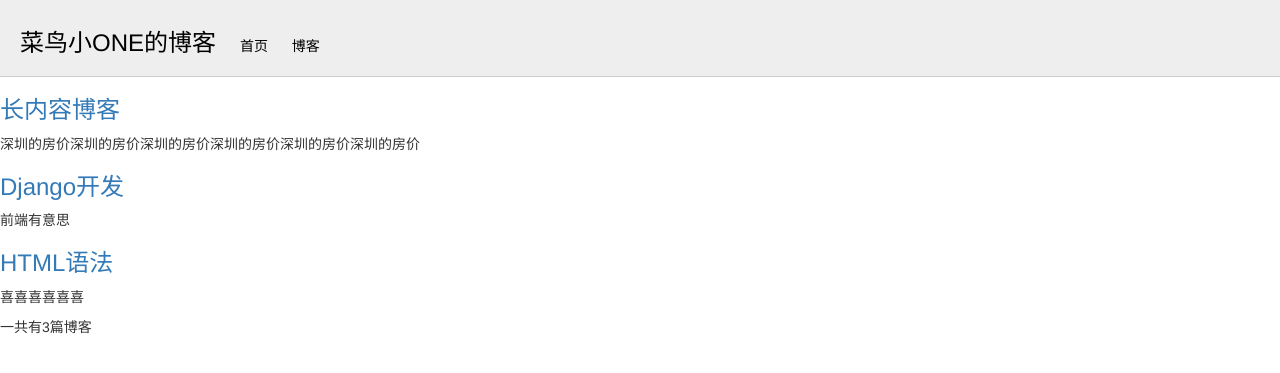
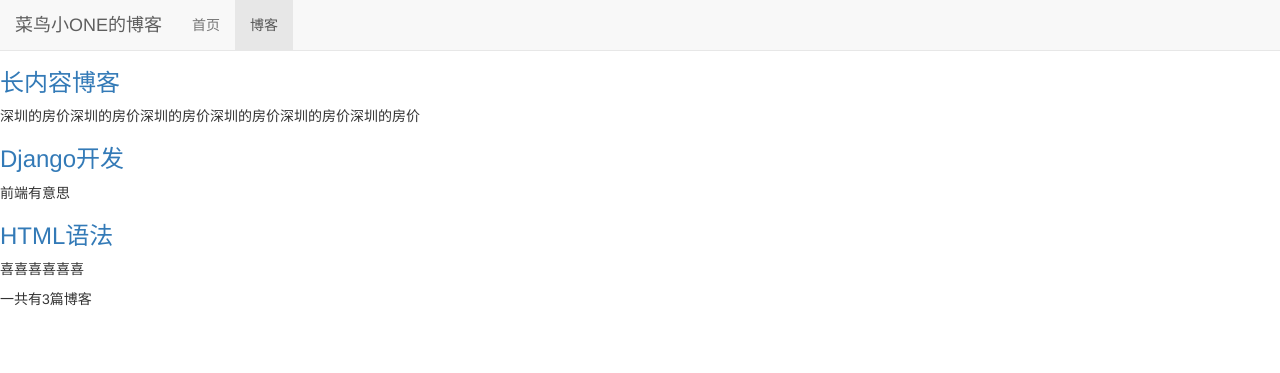
Before and after one commit to Little-Wan/Django_blog, a Django app: page /blog/ in a window 1280 px wide. Shown: the top 373 px of the page. Run offline with Django 3.2, Linux system fonts and the light colour scheme; data comes from the database, SQL or seed files in the repository; some libraries are stand-ins or nearby versions.

Commit message:
CSS框架协助前端布局

```diff
--- a/mysite/static/css/base.css
+++ b/mysite/static/css/base.css
@@ -2,19 +2,7 @@
     margin: 0px;
     padding: 0px;
 }
-div.nav {
-    background: #eee;
-    border-bottom: 1px solid #ccc;
-    padding: 5px 10px;
+/*去除导航条在顶部对标题的影响*/
+body {
+    margin-top: 70px!important;
 }
-/*去除导航栏字的下划线*/
-div.nav a{
-    text-decoration: none;
-    color: black;
-    padding: 5px 10px;
-}
-/*设置导航栏页面显示为一行*/
-div.nav a.logo {
-    display: inline-block;
-    font-size: 120% ;
-}
--- a/mysite/templates/base.html
+++ b/mysite/templates/base.html
@@ -15,12 +15,31 @@
     {% block header_extends %}{% endblock %}
 </head>
 <body>
-    <div class="nav">
-        <a class="logo" href="{% url 'home' %}">
-            <h3>菜鸟小ONE的博客</h3>
-        </a>
-        <a href="/">首页</a>
-        <a href="{% url 'blog_list' %}">博客</a>
+{#    navbar-fixed-top保导航条在首行不动#}
+    <div class="navbar navbar-default navbar-fixed-top" role="navigation">
+        <div class="container-fluid">
+            <div class="navbar-header">
+                <a href="{% url 'home' %}" class="navbar-brand">菜鸟小ONE的博客</a>
+{#                响应式布局#}
+                <button class="navbar-toggle collapsed" data-toggle="collapse" data-target="#bs-example-navbar-collapse-1">
+{#                    对应图标#}
+                    <span class="icon-bar"></span>
+                    <span class="icon-bar"></span>
+                    <span class="icon-bar"></span>
+                </button>
+            </div>
+{#            id与响应式布局中的data-target值对应#}
+            <div id="bs-example-navbar-collapse-1" class="collapse navbar-collapse">
+                <ul class="nav navbar-nav">
+                <li class="{% block nav_home_active %}{% endblock %}">
+                    <a href="/">首页</a>
+                </li>
+                <li class="{% block nav_blog_active %}{% endblock %}">
+                    <a href="{% url 'blog_list' %}">博客</a>
+                </li>
+            </ul>
+            </div>
+        </div>
     </div>
     {% block content %}{% endblock %}
 </body>
--- a/mysite/templates/blog/blog_detail.html
+++ b/mysite/templates/blog/blog_detail.html
@@ -5,6 +5,8 @@
 {% block title %}
     {{ blog.title }}
 {% endblock %}
+
+{% block nav_blog_active %}active{% endblock %}
 
 <!--页面内容-->
 {% block content %}
--- a/mysite/templates/blog/blog_list.html
+++ b/mysite/templates/blog/blog_list.html
@@ -5,6 +5,8 @@
 {% block title %}
     我的博客
 {% endblock %}
+
+{% block nav_blog_active %}active{% endblock %}
 
 <!--页面内容-->
 {% block content %}
--- a/mysite/templates/blog/blogs_with_type.html
+++ b/mysite/templates/blog/blogs_with_type.html
@@ -5,6 +5,8 @@
 {% block title %}
     {{ blog_type.type_name }}
 {% endblock %}
+
+{% block nav_blog_active %}active{% endblock %}
 
 <!--页面内容-->
 {% block content %}
--- a/mysite/templates/home.html
+++ b/mysite/templates/home.html
@@ -10,6 +10,8 @@
     <link rel="stylesheet" href="{% static 'css/home.css' %}">
 {% endblock %}
 
+{% block nav_home_active %}active{% endblock %}
+
 {% block content %}
     <h3 class="home-content">欢迎访问我的网站，请指教！</h3>
 {% endblock %}
```
